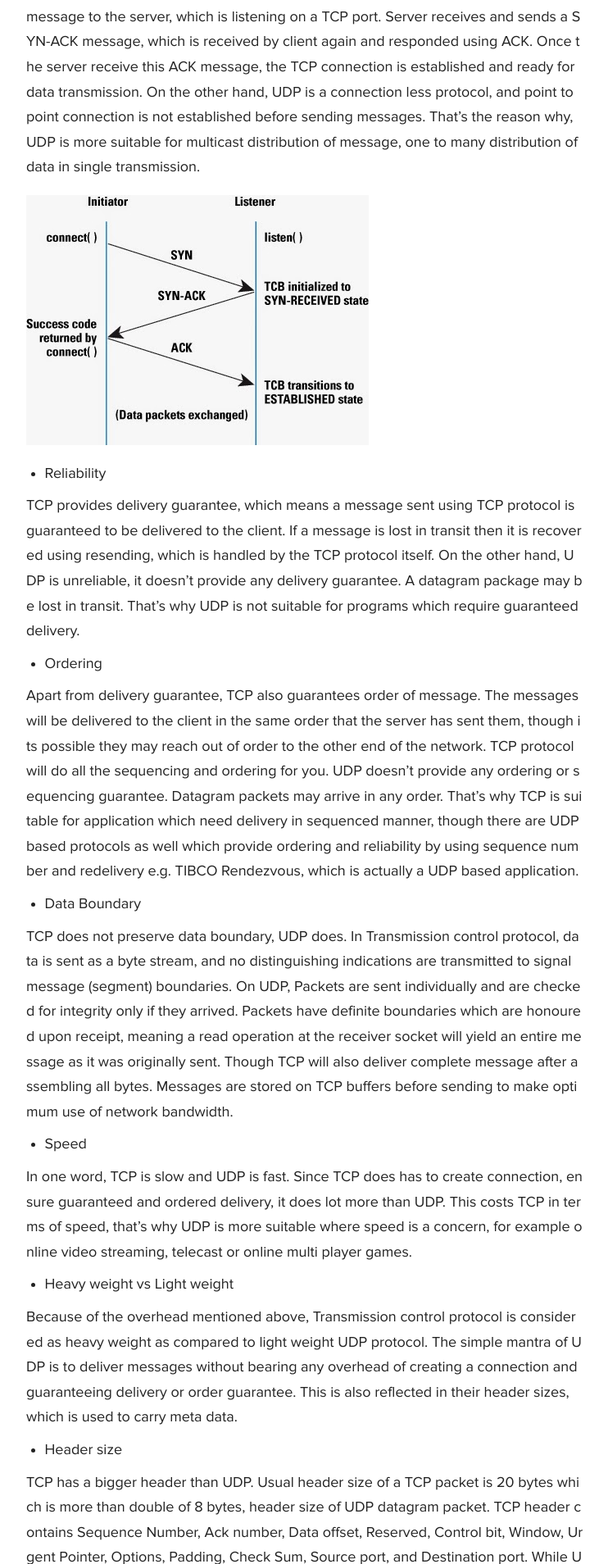
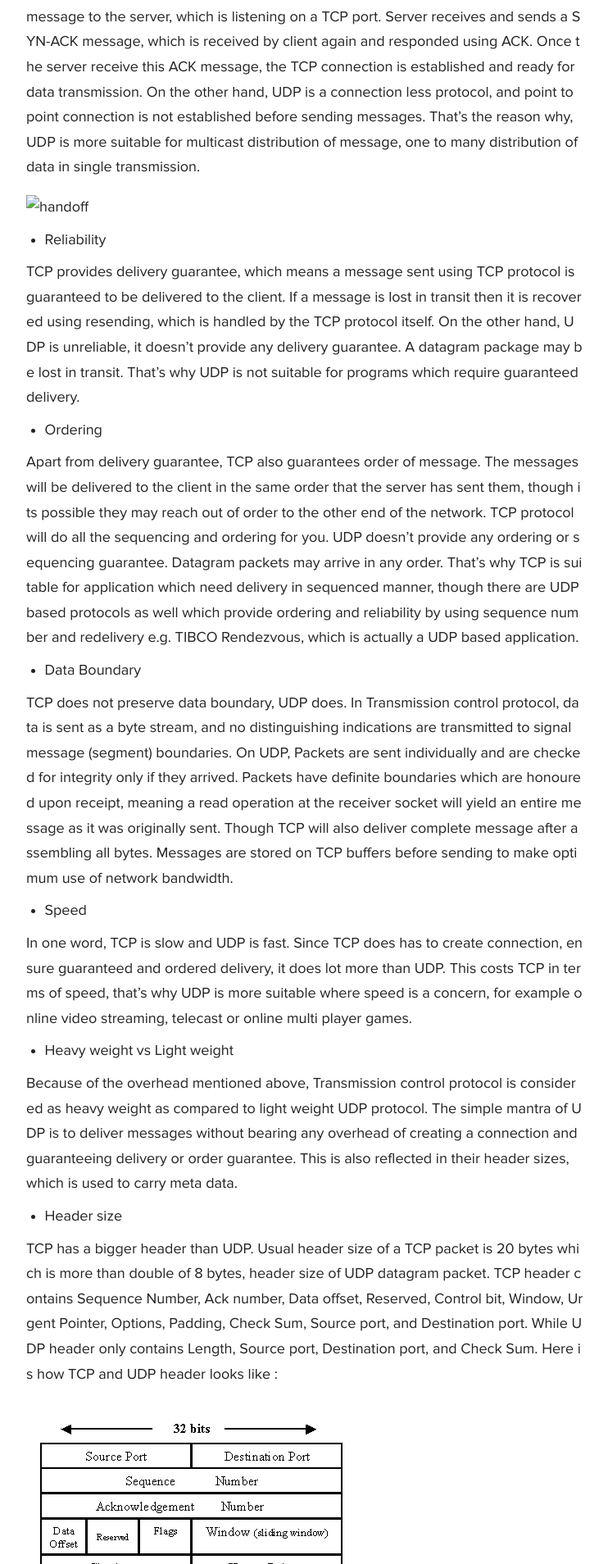
Before and after one commit to flashbuckets/dmeearm.github.io, a Jekyll site: the page built from _posts/2014-08-05-tcp-udp.md, in a window 1280 px wide. Shown: the part 1403-3311 px from the top of the page at 82% size, without its empty margins (268-1010 px from the left). Built offline with Jekyll 4.4.1, drawn with Linux system fonts in a browser that asks for light colours; Markdown is read by kramdown in place of the engine named in the settings; comment, search, counter and statistics services are not loaded.

Commit message:
Update 2014-08-05-tcp-udp.md

```diff
--- a/_posts/2014-08-05-tcp-udp.md
+++ b/_posts/2014-08-05-tcp-udp.md
@@ -16,7 +16,7 @@ I love to compare two things on different points, this not only makes them easy
 
 TCP Handshake Message DiagramThe first and foremost difference between them is that TCP is a connection oriented protocol while UDP is a connection-less protocol. This means  a connection is established between client and server, before they can send data over TCP. Connection establishment process is also known as TCP hand shaking where control messages are interchanged between client and server. The image here describes the process of a TCP handshake, where control messages are exchanged between client and server. Client, which is the initiator of TCP connection, sends a SYN message to the server, which is listening on a TCP port. Server receives and sends a SYN-ACK message, which is received by client again and responded using ACK. Once the server receive this ACK message,  the TCP connection is established and ready for data transmission. On the other hand, UDP is a connection less protocol, and point to point connection is not established before sending messages. That’s the reason why, UDP is more suitable for multicast distribution of message, one to many distribution of data in single transmission.
 
-![handoff](http://talkpower.info/images/posts/TCP-Handshake-Message-Diagram.jpg)
+![handoff](http://talkpower.info/imagesposts/TCP-Handshake-Message-Diagram.jpg)
 
 - Reliability
 
@@ -43,11 +43,9 @@ Because of the overhead mentioned above, Transmission control protocol is consid
 TCP has a bigger header than UDP. Usual header size of a TCP packet is 20 bytes which is more than double of 8 bytes, header size of UDP datagram packet. TCP header contains Sequence Number, Ack number, Data offset, Reserved, Control bit, Window, Urgent Pointer, Options, Padding, Check Sum, Source port, and Destination port. While UDP header only contains Length, Source port, Destination port, and Check Sum. Here is how TCP and UDP header looks like :
 
 ![tcp](http://talkpower.info/images/posts/TCP-Packet-Format-Diagram.gif)
-
 TCP Header Format
 
 ![tcp](http://talkpower.info/images/posts/UDP-Packet-format.jpg)
-
 UDP Header Format
 
 
```
